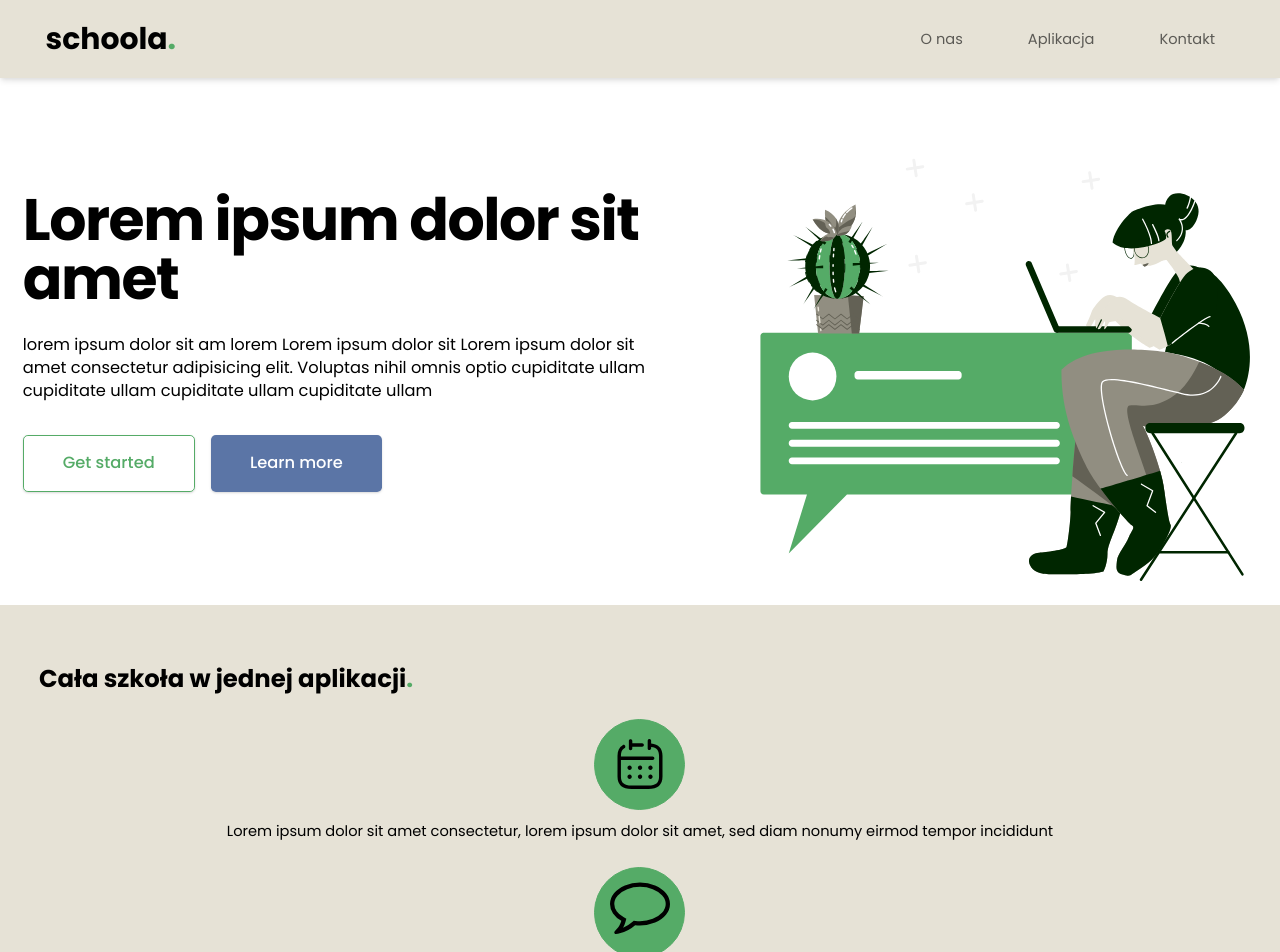
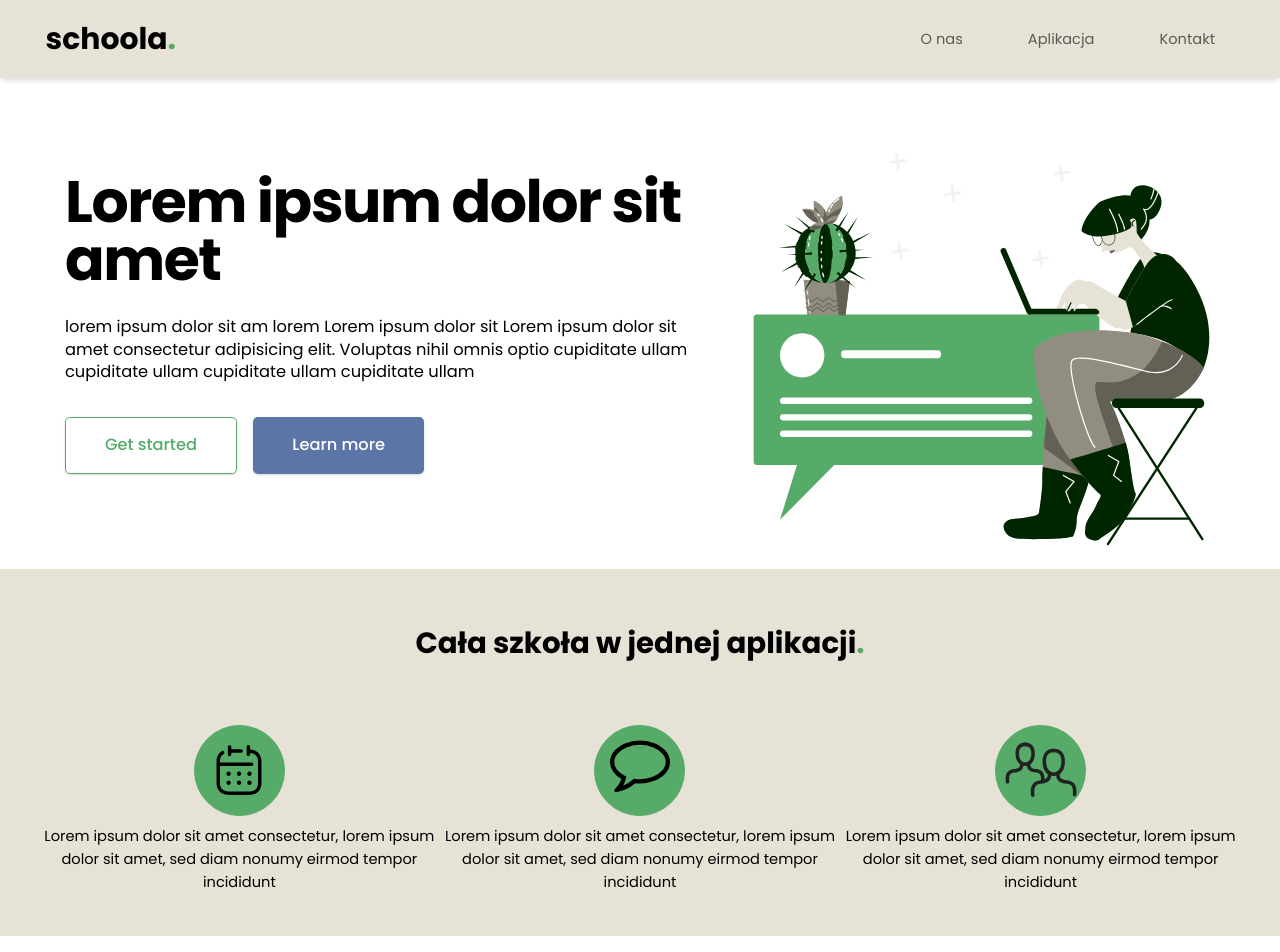
Before and after one commit to schoola-pl/schoola-landing, a Next.js app: page / in a window 1280 px wide. Shown: the top 952 px of the page. Built offline with nearby package versions, Linux system fonts and the light colour scheme.

Commit message:
AISection responsiveness and CTASection issue

```diff
--- a/components/organisms/AppIntroductionSection/AppIntroductionSection.tsx
+++ b/components/organisms/AppIntroductionSection/AppIntroductionSection.tsx
@@ -1,11 +1,11 @@
 import React from 'react';
 
 const AppIntroductionSection = () => (
-  <div className="bg-amber-default relative mb-10 p-12 h-full flex flex-col justify-center text-center">
-    <h1 className="font-bold text-3xl pt-6 pb-4 text-gray-900 md:text-left">
+  <div className="bg-amber-default relative mb-10 p-12 h-full flex flex-col justify-center text-center 2xl:p-28">
+    <h1 className="font-bold text-3xl pt-6 pb-4 text-gray-900 sm:text-4xl md:pb-16 2xl:text-5xl">
       Cała szkoła w jednej aplikacji<span className="text-emerald-dark">.</span>
     </h1>
-    <div className="grid col-span-1 grid-rows-3 gap-y-2.5 place-items-center">
+    <div className="grid col-span-1 grid-rows-3 gap-y-2.5 place-items-center md:grid-cols-3 md:grid-rows-1 ">
       <div className="m-1">
         <div className="flex justify-center items-center m-3">
           <div className="h-28 w-28 overflow-hidden flex justify-center items-center border  border-emerald-dark rounded-full bg-emerald-dark">
@@ -18,7 +18,9 @@ const AppIntroductionSection = () => (
             </svg>
           </div>
         </div>
-        <p className="text-lg">Lorem ipsum dolor sit amet consectetur, lorem ipsum dolor sit amet, sed diam nonumy eirmod tempor incididunt</p>
+        <p className="text-lg 2xl:text-xl">
+          Lorem ipsum dolor sit amet consectetur, lorem ipsum dolor sit amet, sed diam nonumy eirmod tempor incididunt
+        </p>
       </div>
       <div className="">
         <div className="flex justify-center items-center m-3">
@@ -30,7 +32,9 @@ const AppIntroductionSection = () => (
             </div>
           </div>
         </div>
-        <p className="text-lg">Lorem ipsum dolor sit amet consectetur, lorem ipsum dolor sit amet, sed diam nonumy eirmod tempor incididunt</p>
+        <p className="text-lg 2xl:text-xl">
+          Lorem ipsum dolor sit amet consectetur, lorem ipsum dolor sit amet, sed diam nonumy eirmod tempor incididunt
+        </p>
       </div>
       <div className="m-1">
         <div className="flex justify-center items-center m-3">
@@ -61,7 +65,9 @@ const AppIntroductionSection = () => (
             </div>
           </div>
         </div>
-        <p className="text-lg">Lorem ipsum dolor sit amet consectetur, lorem ipsum dolor sit amet, sed diam nonumy eirmod tempor incididunt</p>
+        <p className="text-lg 2xl:text-xl">
+          Lorem ipsum dolor sit amet consectetur, lorem ipsum dolor sit amet, sed diam nonumy eirmod tempor incididunt
+        </p>
       </div>
     </div>
   </div>
--- a/components/organisms/SectionCTA/SectionCTA.tsx
+++ b/components/organisms/SectionCTA/SectionCTA.tsx
@@ -3,8 +3,8 @@ import Image from 'next/image';
 import React from 'react';
 
 const SectionCTA: React.FC = () => (
-  <div className="h-full flex items-center justify-center flex-col-reverse md:flex-row px-5 md:px-3">
-    <div className="flex flex-col items-start py-10 px-4 md:py-20 lg:py-26">
+  <div className="h-full flex items-center justify-center flex-col-reverse md:flex-row px-5 md:px-3 xl:px-16 xl:py-0 2xl:mb-10 2xl:py-32">
+    <div className="flex flex-col items-start py-10 px-4 md:py-20 lg:py-26 ">
       <h1 className="text-5xl md:text-6xl mb-8 font-extrabold tracking-tight xl:text-7xl 2xl:mb-20">Lorem ipsum dolor sit amet</h1>
       <p className="text-lg md:text-xl 2xl:text-2xl max-w-3xl text-justify md:text-left">
         lorem ipsum dolor sit am lorem Lorem ipsum dolor sit Lorem ipsum dolor sit amet consectetur adipisicing elit. Voluptas nihil omnis optio
```
